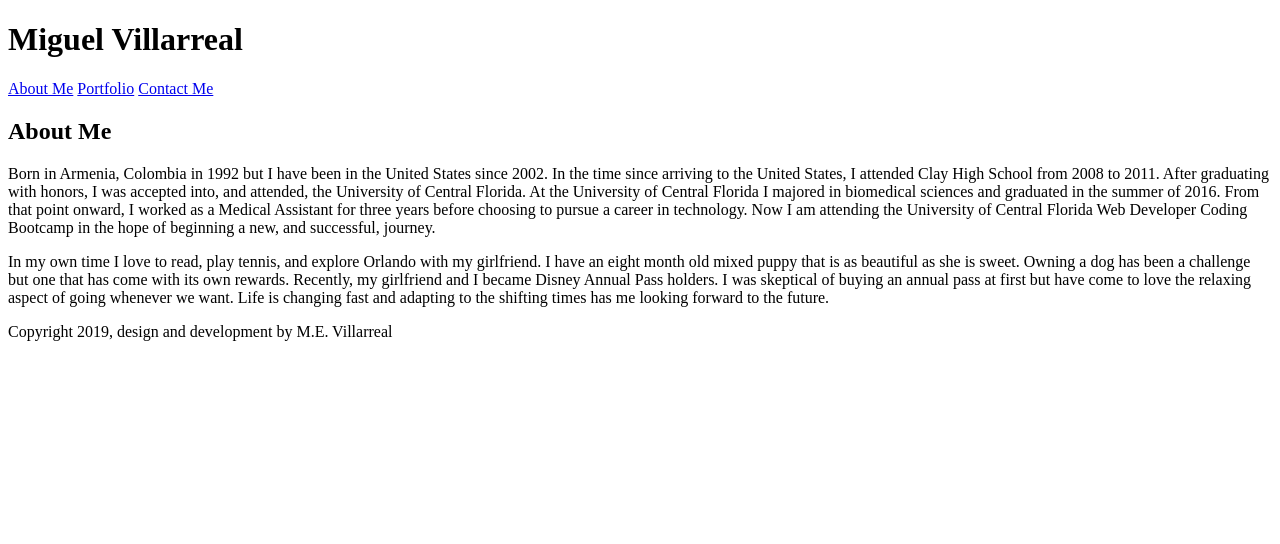
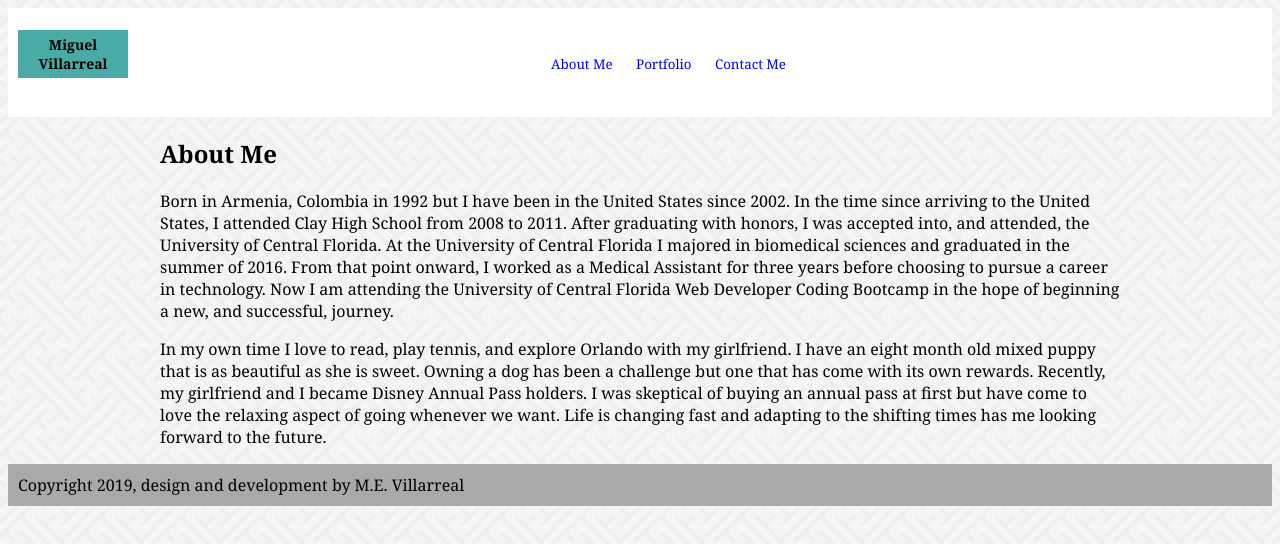
Before and after one commit to LeugimAtreides/Portfolio, a plain HTML site: page index.html in a window 1280 px wide. Drawn offline with Linux system fonts and the light colour scheme.

Commit message:
Began the creation of CSS styling elements, page will have its own section, but is preceeded by CSS that all pages will share with each other

```diff
--- a/assets/css/style.css
+++ b/assets/css/style.css
@@ -0,0 +1,79 @@
+
+/* CSS for all pages */
+
+    body {
+        block-size: auto;
+        background-image: url(../images/interlaced-background-pattern.png);
+        background-attachment: scroll;
+        width: auto;
+        font-family: Georgia, 'Times New Roman', Times, serif;
+    }
+
+    h1 {
+        text-align: center;
+        padding: 5px;
+        font-size: 14px;
+        background-color: rgb(74, 170, 165);
+        width: 100px;
+
+    }
+
+    header {
+        overflow: auto;
+        width: 100%;
+        border-bottom: 2px aqua;
+
+    }
+
+    a {
+        margin: 5px;
+        padding: 5px;
+        border-right: 2px, gainsboro;
+        text-emphasis: none;
+    }
+
+    .wrapper {
+        width: 960px;
+        position: relative;
+        margin: auto;
+    }
+
+    .topPage {
+        background-color: white;
+        overflow: auto;
+        padding: 10px;
+    }
+
+    .bottomPage {
+        background:darkgrey;
+        overflow: auto;
+        padding: 10px;
+    }
+
+    .links {
+        float: right;
+        position: relative;
+        bottom: 34px;
+        left: -466px;
+        font-size: smaller;
+    }
+/* Decoration of links */
+    a:link {
+        text-decoration: none;
+      }
+
+      a:visited {
+        text-decoration: none;
+      }
+
+      a:hover {
+        text-decoration: underline;
+      }
+
+      a:active {
+        text-decoration: underline;
+      }
+
+    }
+
+/* This part of the CSS will dictate how the content of the about me page should behave */
--- a/index.html
+++ b/index.html
@@ -12,22 +12,33 @@ I've identified myself as the author for meta descriptors and I've linked the cs
     <meta charset="UTF-8">
     <meta name="viewport" content="width=device-width, initial scale=1.0">
     <meta name="author" content="Miguel Villarreal">
-    <link rel="stylesheet" type="text/CSS" src="style.css">
     <title>Miguel Villarreal Curriculum Vitae</title>
+
+    <link rel="stylesheet" type="text/CSS" href="assets/css/style.css">
+
 </head>
 <!-- In the body tag I've created the divisions that will make up the webpage. The first division should contain my name as the header -->
+
 <body>
-    <div>
+
+    <!-- here will be the division that will control the top page elements -->
+    <div class="topPage">
+        <section>
             <header>
                 <h1>Miguel Villarreal</h1>
+            </header>
+
+            <section class="links">
                 <a href="index.html">About Me</a>
                 <a href="portfolio.html">Portfolio</a>
                 <a href="contact.html">Contact Me</a>
-        </header>
+            </section>
+        </section>
     </div>
 
+    <div class="wrapper">
         <!-- The next section will contain a division that includes my picture, the bio-paragraphs, and the "About Me" header -->
-    <div>
+        <div class="aboutMeBox">
             <!-- I'm creating a separate section tag that should allow me to create a different box for the h2, than the p boxes -->
             <section>
                 <h2>About Me</h2>
@@ -38,23 +49,27 @@ I've identified myself as the author for meta descriptors and I've linked the cs
                     Born in Armenia, Colombia in 1992 but I have been in the United States since 2002.
                     In the time since arriving to the United States, I attended Clay High School from 2008 to 2011.
                     After graduating with honors, I was accepted into, and attended, the University of Central Florida.
-                At the University of Central Florida I majored in biomedical sciences and graduated in the summer of 2016.
-                From that point onward, I worked as a Medical Assistant for three years before choosing to pursue a career in technology.
-                Now I am attending the University of Central Florida Web Developer Coding Bootcamp in the hope of beginning a new, and successful, journey.
+                    At the University of Central Florida I majored in biomedical sciences and graduated in the summer of
+                    2016.
+                    From that point onward, I worked as a Medical Assistant for three years before choosing to pursue a
+                    career in technology.
+                    Now I am attending the University of Central Florida Web Developer Coding Bootcamp in the hope of
+                    beginning a new, and successful, journey.
                 </p>
                 <p>
                     In my own time I love to read, play tennis, and explore Orlando with my girlfriend.
                     I have an eight month old mixed puppy that is as beautiful as she is sweet.
                     Owning a dog has been a challenge but one that has come with its own rewards.
                     Recently, my girlfriend and I became Disney Annual Pass holders.
-                I was skeptical of buying an annual pass at first but have come to love the relaxing aspect of going whenever we want.
+                    I was skeptical of buying an annual pass at first but have come to love the relaxing aspect of going
+                    whenever we want.
                     Life is changing fast and adapting to the shifting times has me looking forward to the future.
                 </p>
             </section>
         </div>
-    <!-- This next division will contain the footer, the footer will need to be classified to have a colored upper border. It will also need to be stickied and will extend the length of the webpage.
-    It will need to sit on top of the pattern -->
-    <div>
+    </div>
+
+    <div class="bottomPage">
         <footer>
             Copyright 2019, design and development by M.E. Villarreal
         </footer>
```
Also changed, not shown: contact.html (+6 -2 lines), portfolio.html (+9 -2 lines), assets/images/interlaced-background-pattern.png (added), assets/images/pexels-photo-1181675.jpeg (added), assets/images/pexels-photo-1509428.jpeg (added), assets/images/pexels-photo-331684.jpeg (added), assets/images/pexels-photo-699122.jpeg (added), assets/images/sackcloth-sackcloth-textured-laptop-ipad-163143.jpeg (added), assets/reset.css (added). Lines whose indentation alone changed are shown as unchanged.
